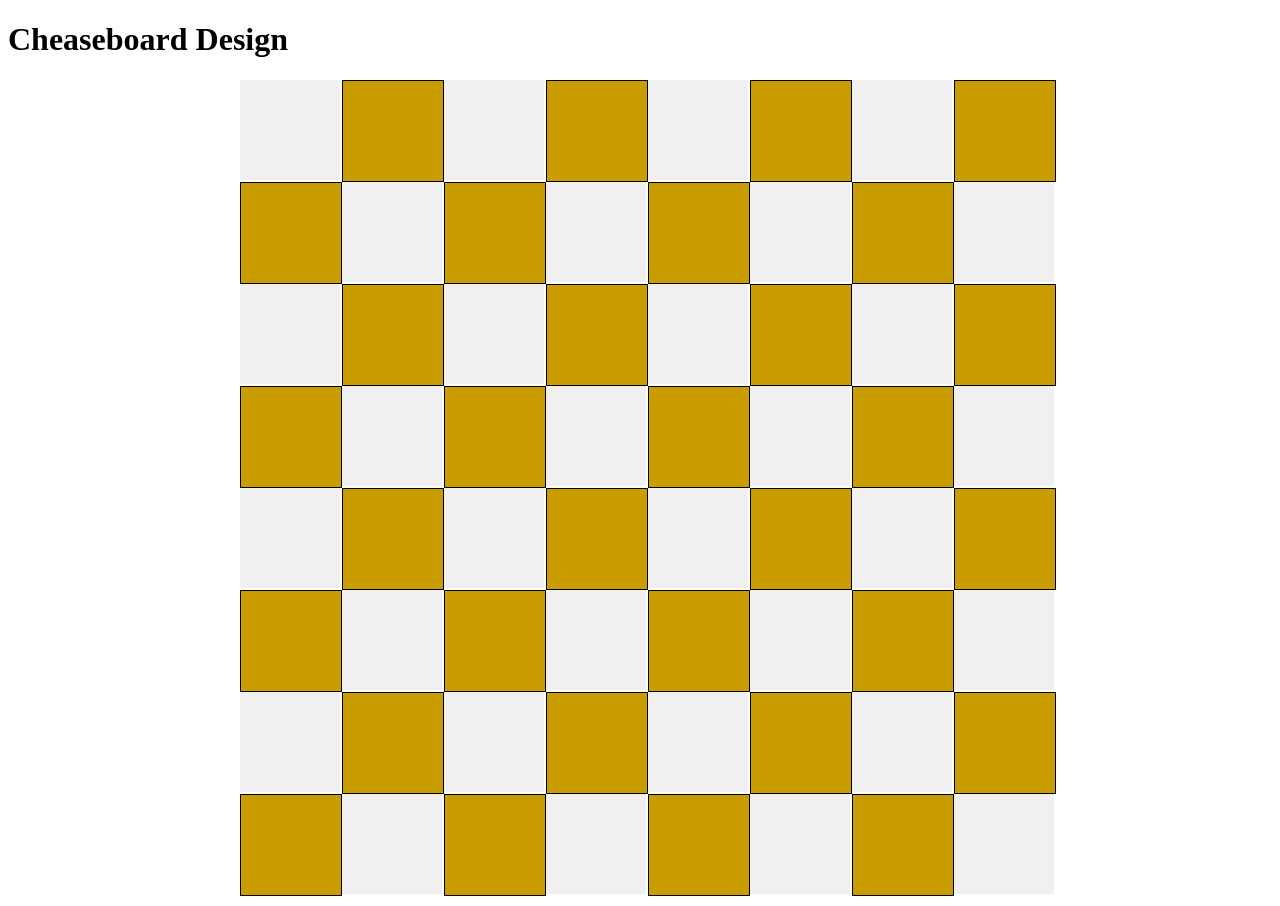
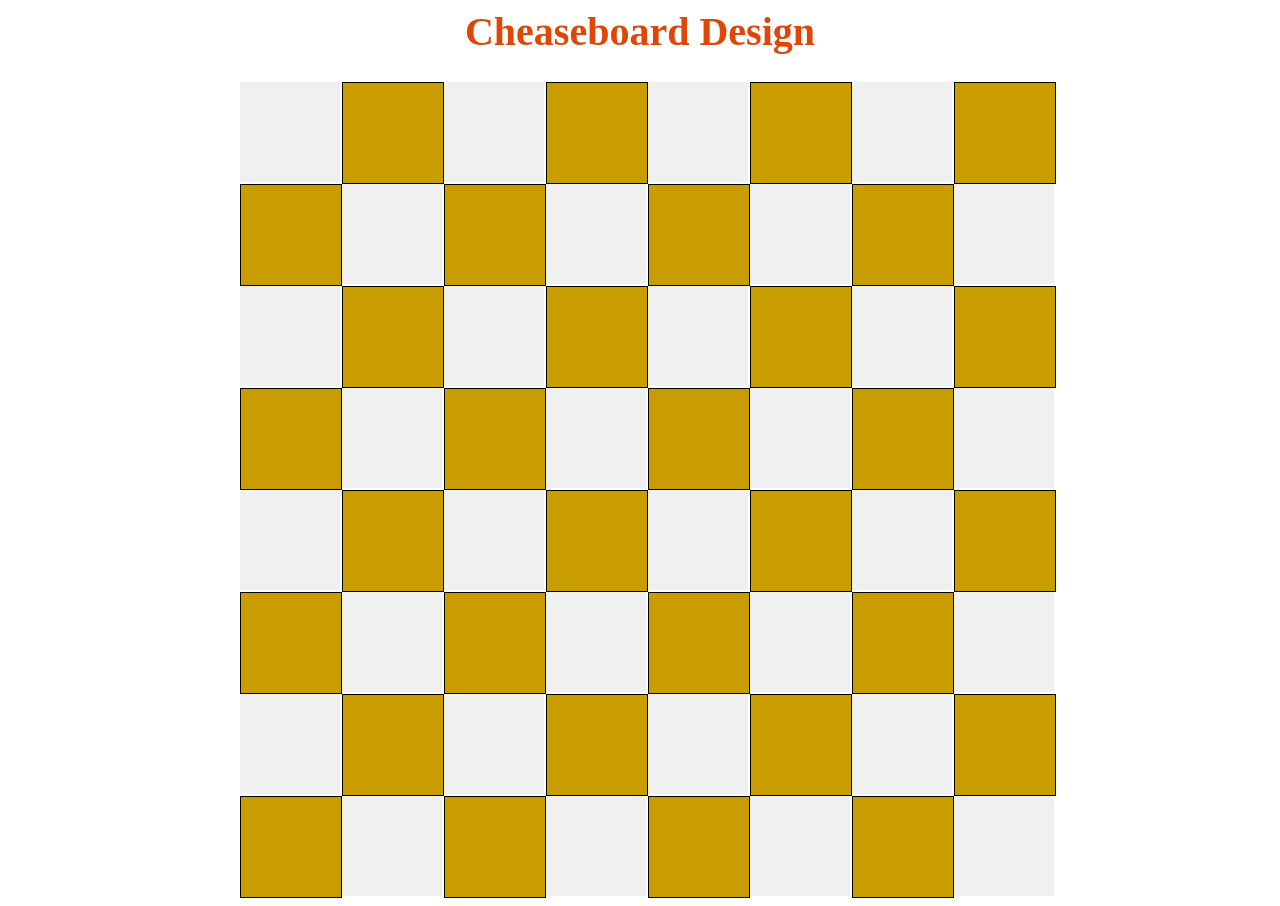
Before and after one commit to NHossen/Flower-shop-, a plain HTML site: page index.html in a window 1280 px wide. Drawn offline with Linux system fonts and the light colour scheme.

Commit message:
cheasboard title added

```diff
--- a/index.html
+++ b/index.html
@@ -30,7 +30,10 @@
             border: 1px solid black;
         }
         h1{
-
+            text-align: center;
+            margin-top: 5px;
+            font-size: 40px;
+            color: rgb(224, 71, 6);
         }
     </style>
 </head>
```
